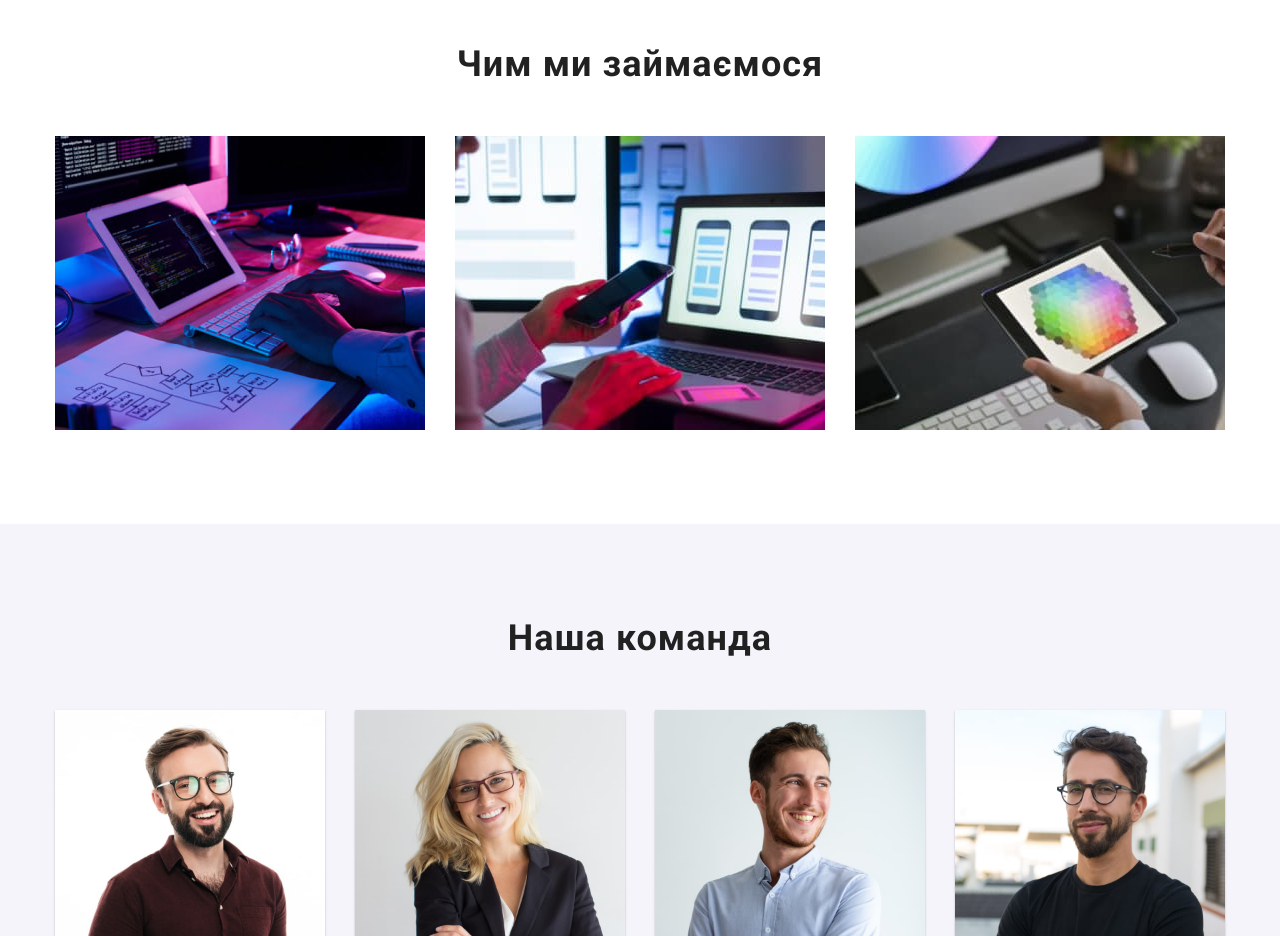
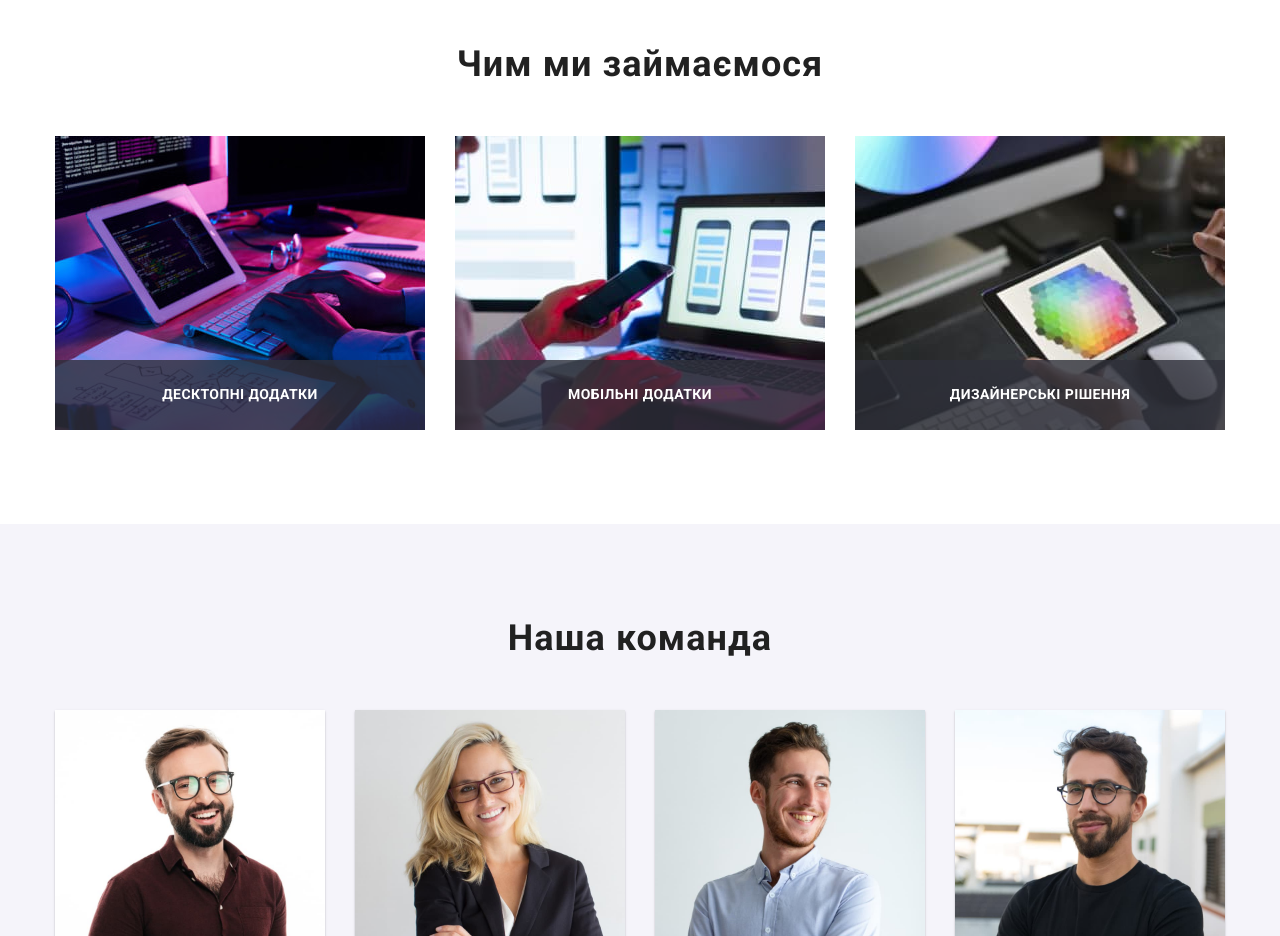
Before and after one commit to PaulPonomarenko/goit-markup-hw-05, a plain HTML site: page index.html in a window 1280 px wide. Shown: the part 1080-2016 px from the top of the page. Drawn offline with nearby package versions, Linux system fonts and the light colour scheme.

Commit message:
добавляет подписи карточек

```diff
--- a/css/styles.css
+++ b/css/styles.css
@@ -295,6 +295,30 @@ header .container {
   letter-spacing: 0.03em;
   color: var(--main-h-color);
 }
+.box-items {
+  position: relative;
+}
+
+.post-box-title {
+  font-weight: 700;
+  font-size: 14px;
+  line-height: 1.14;
+  text-align: center;
+  letter-spacing: 0.03em;
+  color: var(--main-white-color);
+}
+.box-example {
+  position: absolute;
+  width: 100%;
+  bottom: 0;
+  left: 0;
+
+  display: flex;
+  justify-content: center;
+  background-color: rgba(47, 48, 58, 0.8);
+  padding-top: 27px;
+  padding-bottom: 27px;
+}
 
 /*-------------Team-----------*/
 
@@ -533,7 +557,8 @@ header .container {
   background-color: var(--accent-color);
   box-shadow: 0px 3px 1px rgba(0, 0, 0, 0.1), 0px 1px 2px rgba(0, 0, 0, 0.08),
     0px 2px 2px rgba(0, 0, 0, 0.12);
-  transition: background-color 250ms var(--timing-function), box-shadow 250ms var(--timing-function);
+  transition: background-color 250ms var(--timing-function), box-shadow 250ms var(--timing-function),
+    color 250ms var(--timing-function);
 }
 
 .button-menu.current {
--- a/index.html
+++ b/index.html
@@ -115,12 +115,21 @@
           <ul class="list-box list">
             <li class="box-items">
               <img src="./images/box_1.jpg" alt="написання коду" width="370" />
+              <div class="box-example">
+                <p class="post-box-title">ДЕСКТОПНІ ДОДАТКИ</p>
+              </div>
             </li>
             <li class="box-items">
               <img src="./images/box_2.jpg" alt="синхронизування телефона і ноутбука" width="370" />
+              <div class="box-example">
+                <p class="post-box-title">МОБІЛЬНІ ДОДАТКИ</p>
+              </div>
             </li>
             <li class="box-items">
               <img src="./images/box_3.jpg" alt="малювання на планшеті" width="370" />
+              <div class="box-example">
+                <p class="post-box-title">ДИЗАЙНЕРСЬКІ РІШЕННЯ</p>
+              </div>
             </li>
           </ul>
         </div>
```
